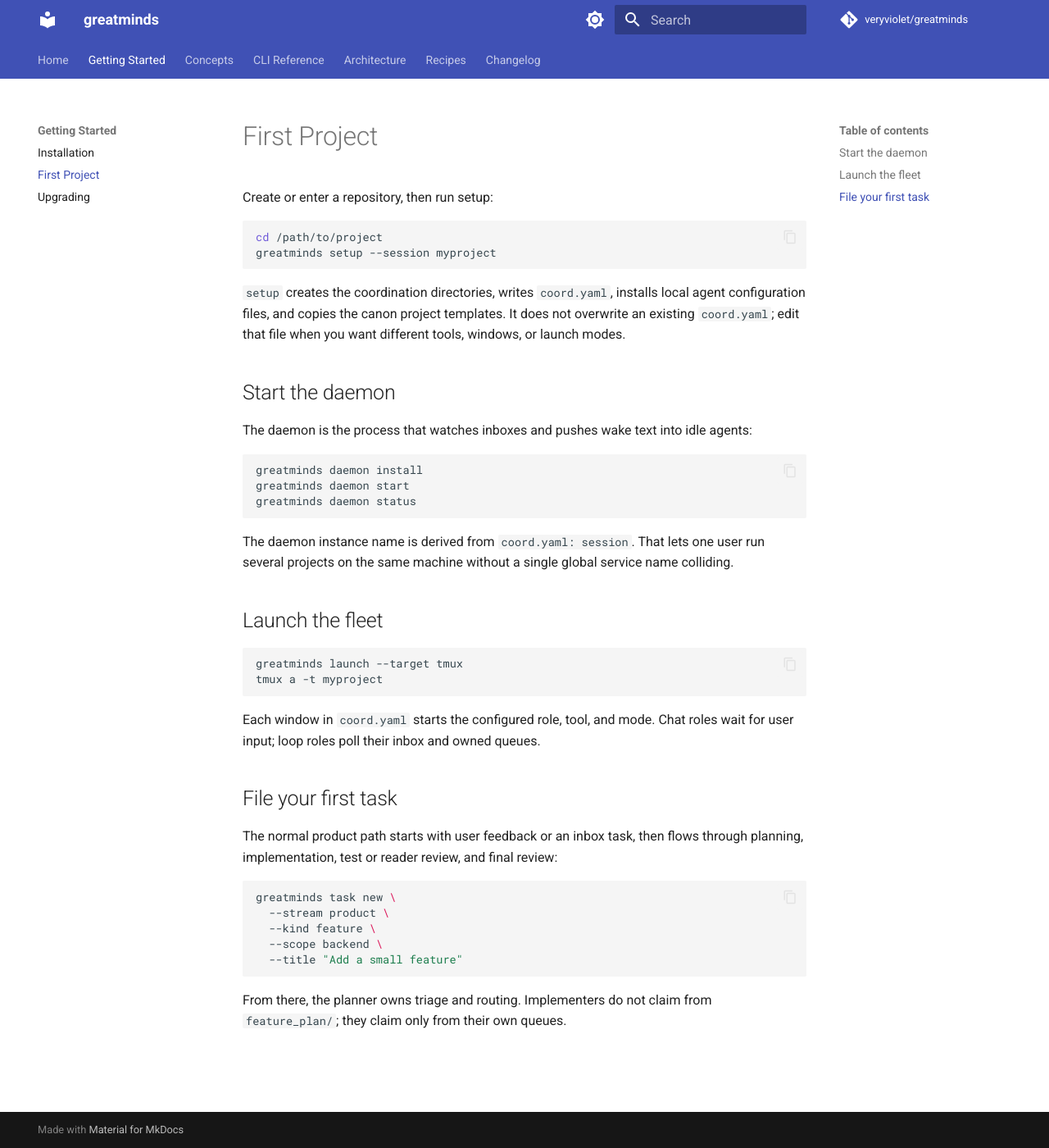
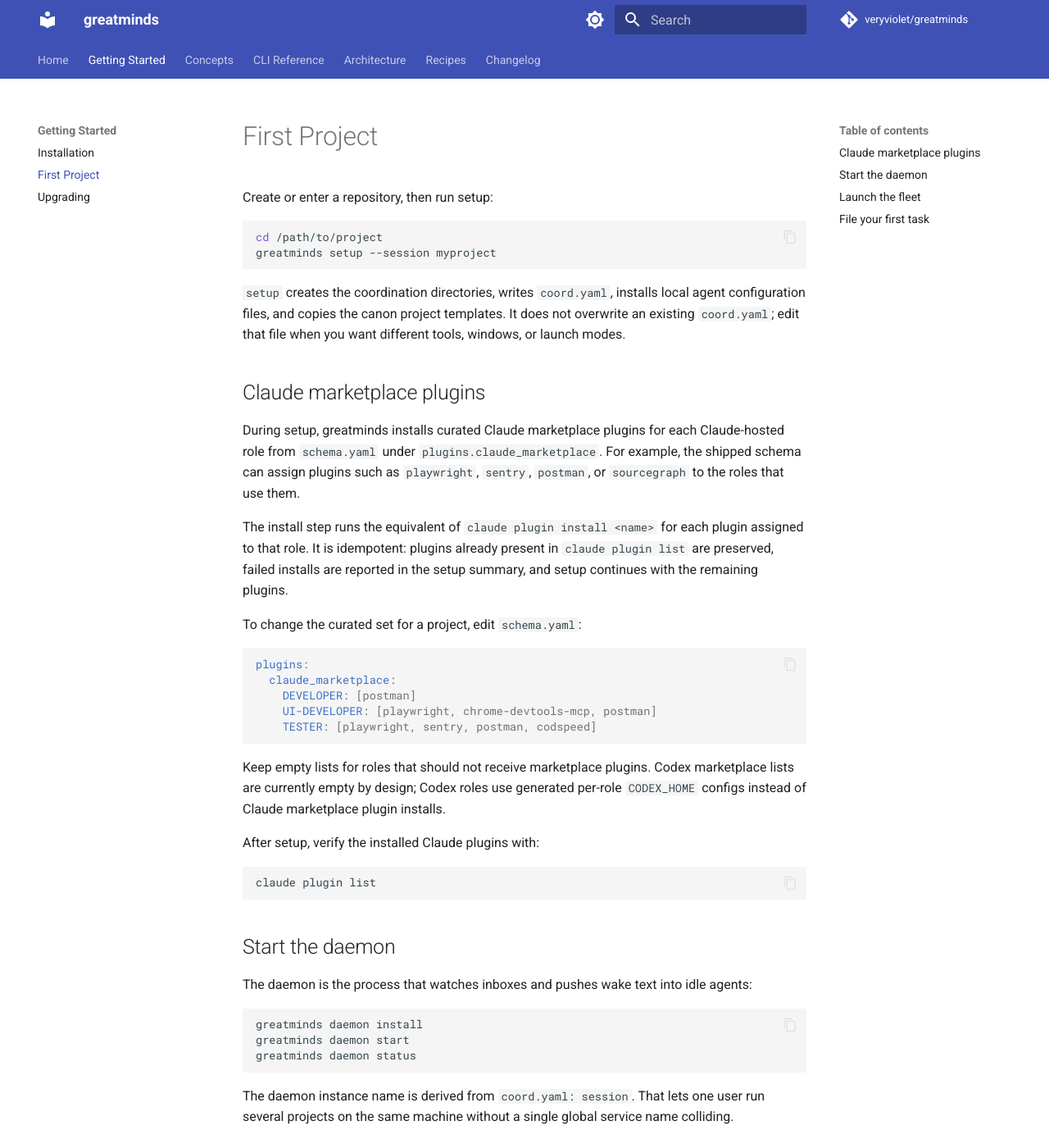
Before and after one commit to veryviolet/greatminds, an MkDocs documentation site: the page built from docs/getting-started/first-project.md, in a window 1280 px wide and 1400 px high. Shown: the whole window at 82% size. Built offline with MkDocs 1.6.1 and Material for MkDocs 9.7.7, drawn with Linux system fonts in a browser that asks for light colours; comment, search, counter and statistics services are not loaded.

Commit message:
docs(0209): document 0175 Claude marketplace plugin install in setup
setup reads schema.yaml plugins.claude_marketplace and runs
`claude plugin install <name>` per Claude-hosted role. New section
in first-project.md covers the install flow, idempotent
preservation of already-installed plugins, failure handling, the
extend-by-edit-schema workflow with a YAML example, and the
`claude plugin list` verify command. Matching maintainer note
added to src/greatminds/data/plugins/README.md.

````diff
--- a/docs/getting-started/first-project.md
+++ b/docs/getting-started/first-project.md
@@ -11,6 +11,38 @@
 local agent configuration files, and copies the canon project templates. It does
 not overwrite an existing `coord.yaml`; edit that file when you want different
 tools, windows, or launch modes.
+
+## Claude marketplace plugins
+
+During setup, greatminds installs curated Claude marketplace plugins for each
+Claude-hosted role from `schema.yaml` under `plugins.claude_marketplace`.
+For example, the shipped schema can assign plugins such as `playwright`,
+`sentry`, `postman`, or `sourcegraph` to the roles that use them.
+
+The install step runs the equivalent of `claude plugin install <name>` for each
+plugin assigned to that role. It is idempotent: plugins already present in
+`claude plugin list` are preserved, failed installs are reported in the setup
+summary, and setup continues with the remaining plugins.
+
+To change the curated set for a project, edit `schema.yaml`:
+
+```yaml
+plugins:
+  claude_marketplace:
+    DEVELOPER: [postman]
+    UI-DEVELOPER: [playwright, chrome-devtools-mcp, postman]
+    TESTER: [playwright, sentry, postman, codspeed]
+```
+
+Keep empty lists for roles that should not receive marketplace plugins. Codex
+marketplace lists are currently empty by design; Codex roles use generated
+per-role `CODEX_HOME` configs instead of Claude marketplace plugin installs.
+
+After setup, verify the installed Claude plugins with:
+
+```bash
+claude plugin list
+```
 
 ## Start the daemon
 
````
Also changed, not shown: src/greatminds/data/plugins/README.md (+12 -0 lines).
